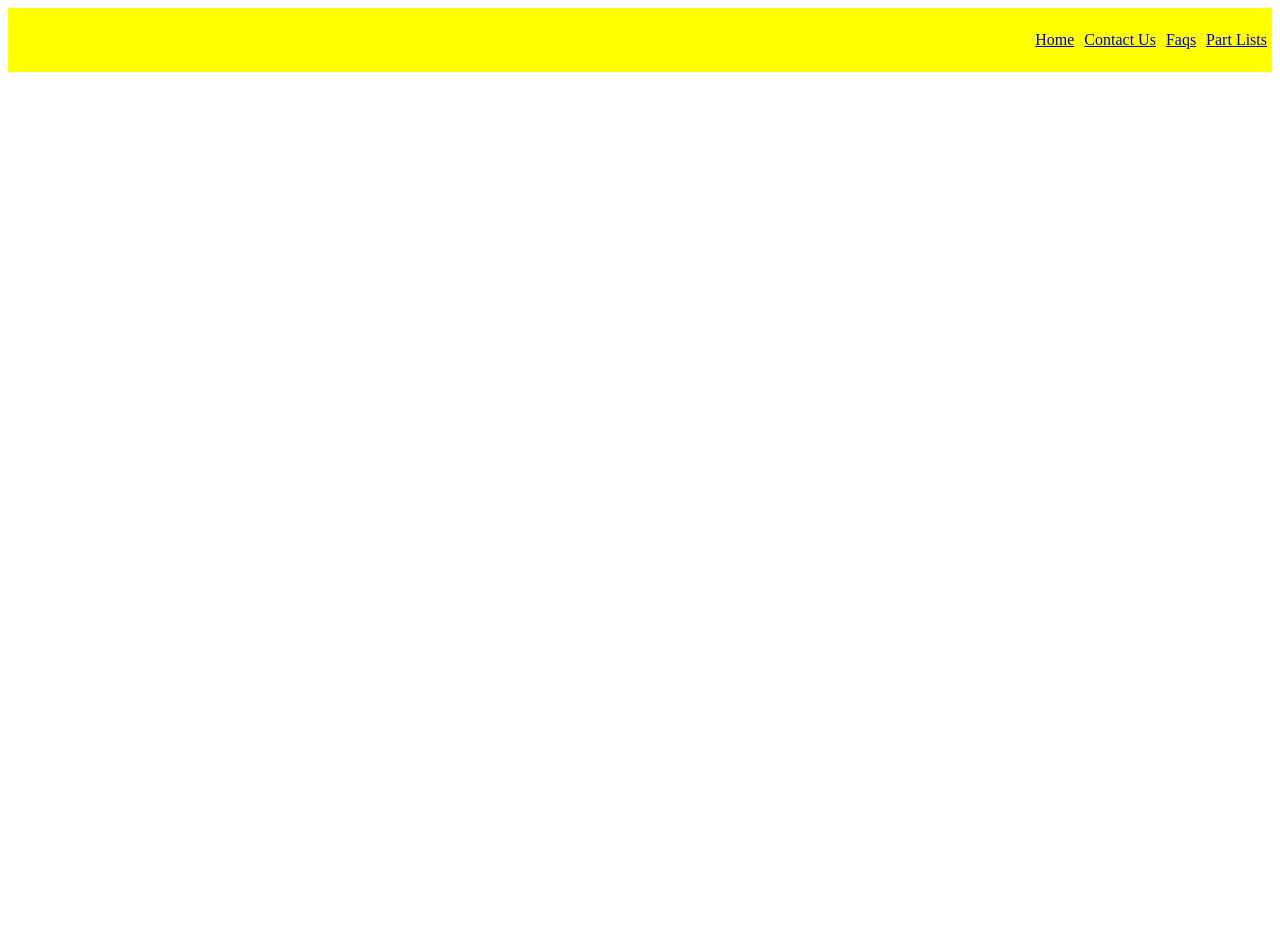
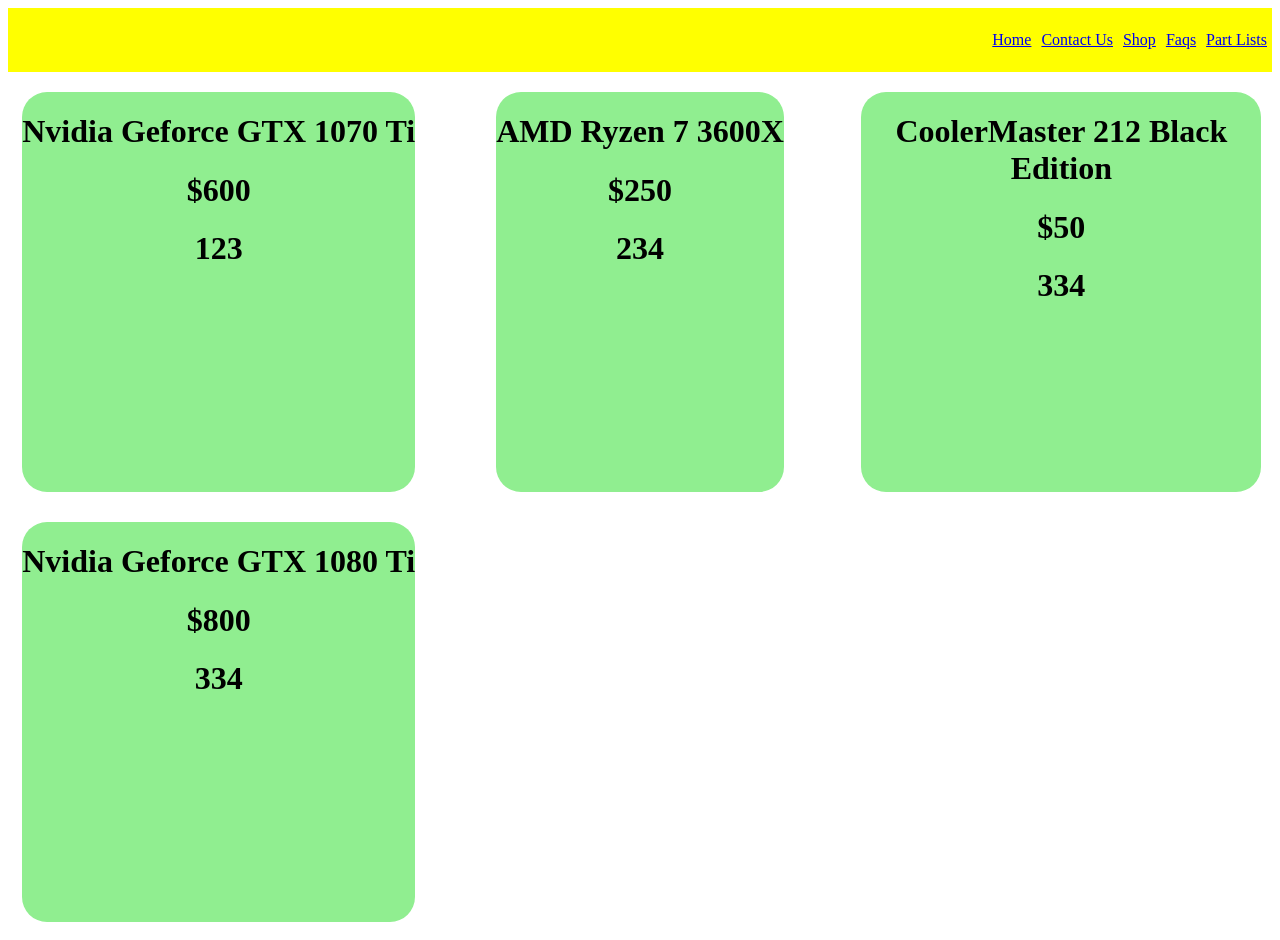
Before and after one commit to novin997/React-Firebase, a React (Create React App) app in the folder react-firebase/: page /shop in a window 1280 px wide. Before the commit the page ends 800 px from the top, so only its background shows below. Built offline with nearby package versions, Linux system fonts and the light colour scheme; a web font is replaced by a local one.

Commit message:
add shop items to the shop route

```diff
--- a/react-firebase/src/App.js
+++ b/react-firebase/src/App.js
@@ -2,6 +2,7 @@ import React from 'react';
 import NavBar from "./NavBar";
 import Contacts from "./Contacts";
 import Home from "./Home";
+import Shop from "./Shop";
 import {BrowserRouter as Router,Switch,Route} from "react-router-dom";
 
 function App() {
@@ -11,6 +12,7 @@ function App() {
                 <NavBar />
                 <Switch>
                     <Route path="/" exact component={Home} />
+                    <Route path="/shop" exact component={Shop} />
                     <Route path="/contacts" exact component={Contacts} />
                 </Switch>
             </div>
--- /dev/null
+++ b/react-firebase/src/Item.js
@@ -0,0 +1,12 @@
+import React from 'react'
+
+export default function Item(props) {
+
+    return (
+        <div className="item">
+            <h1>{props.item.name}</h1>
+            <h1>{props.item.price}</h1>
+            <h1>{props.item.id}</h1>
+        </div>
+    )
+}
--- a/react-firebase/src/NavBar.js
+++ b/react-firebase/src/NavBar.js
@@ -6,18 +6,23 @@ export default function NavBar() {
     return (
         <div>
             <nav>
-                <Link to="/Home">
-                    <a href="#" onClick="{}" className="navlink">Home</a>
+                <Link to="/home">
+                    <a href="/#" className="navlink">Home</a>
                 </Link>
 
-                <Link to="/Contacts">
-                    <a href="#" className="navlink">Contact Us</a>
+                <Link to="/contacts">
+                    <a href="/#" className="navlink">Contact Us</a>
                 </Link>
-                <Link to="/Faqs">
-                    <a href="#" className="navlink">Faqs</a>
+
+                <Link to="/shop">
+                    <a href="/#" className="navlink">Shop</a>
                 </Link>
-                <Link to="/Parts">
-                    <a href="#" className="navlink">Part Lists</a>
+
+                <Link to="/faqs">
+                    <a href="/#" className="navlink">Faqs</a>
+                </Link>
+                <Link to="/parts">
+                    <a href="/#" className="navlink">Part Lists</a>
                 </Link>
             </nav>
         </div>
--- /dev/null
+++ b/react-firebase/src/Shop.css
@@ -0,0 +1,16 @@
+.items
+{
+    display: grid;
+    grid-template-columns: repeat(3,1fr);
+    min-height: 20vw;
+    text-align: center;
+}
+
+.items > *
+{
+    background-color: lightgreen;
+    height: 400px;
+    max-width: 400px;
+    border-radius: 25px;
+    margin:20px auto 10px auto;
+}
--- /dev/null
+++ b/react-firebase/src/Shop.js
@@ -0,0 +1,38 @@
+import React from 'react'
+import Item from "./Item";
+import "./Shop.css";
+
+export default function Shop() {
+    const items = [
+        {
+            name:"Nvidia Geforce GTX 1070 Ti",
+            price:"$600",
+            id:123,
+        },
+        {
+            name:"AMD Ryzen 7 3600X",
+            price:"$250",
+            id:234,
+        },
+        {
+            name:"CoolerMaster 212 Black Edition",
+            price:"$50",
+            id:334,
+        },
+        {
+            name:"Nvidia Geforce GTX 1080 Ti",
+            price:"$800",
+            id:334,
+        },
+    ];
+
+    return(
+        <div className="items">
+            {
+                items.map((item)=>
+                    <Item item={item} />
+                )
+            }
+        </div>
+    )
+}
```
